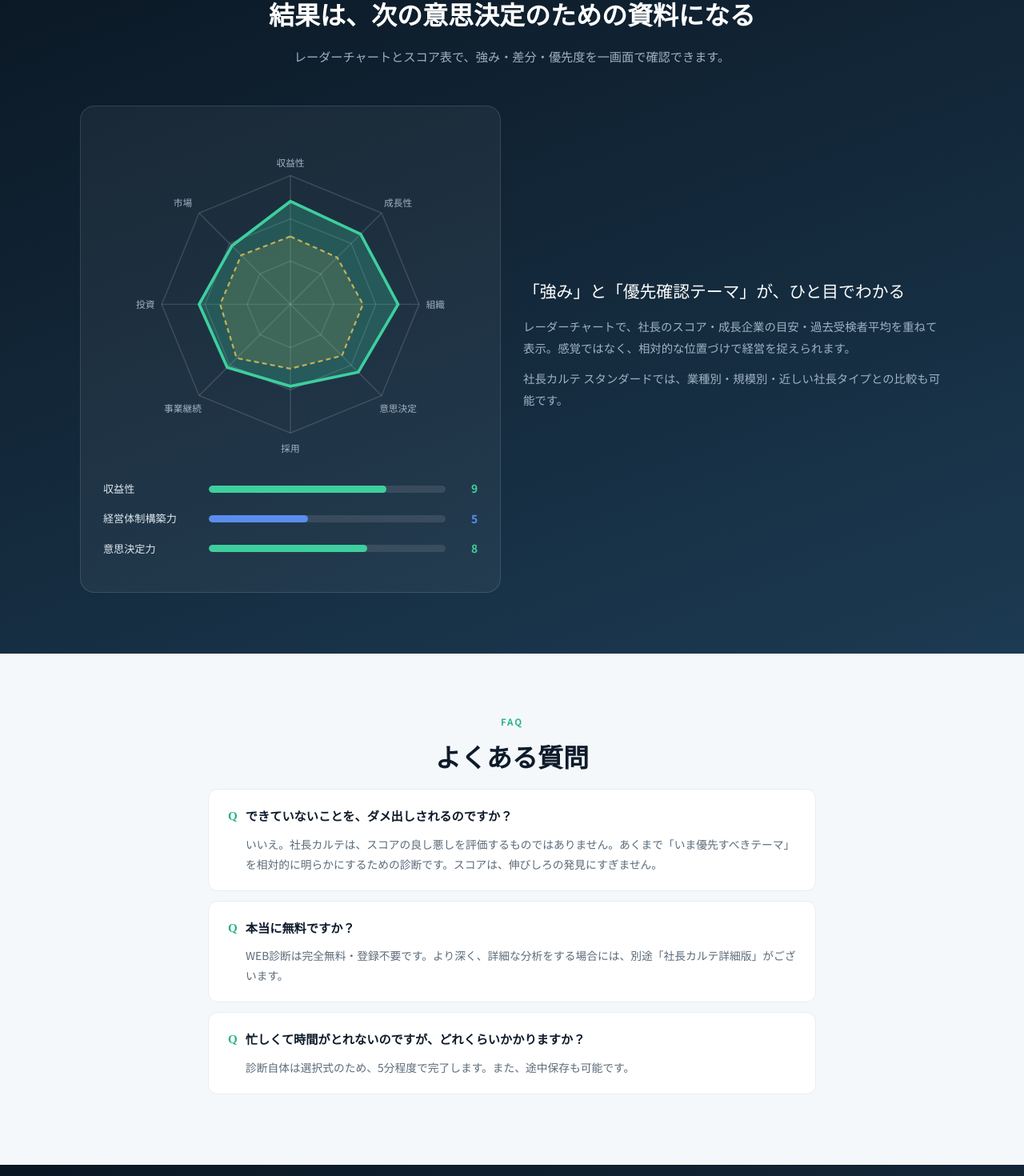
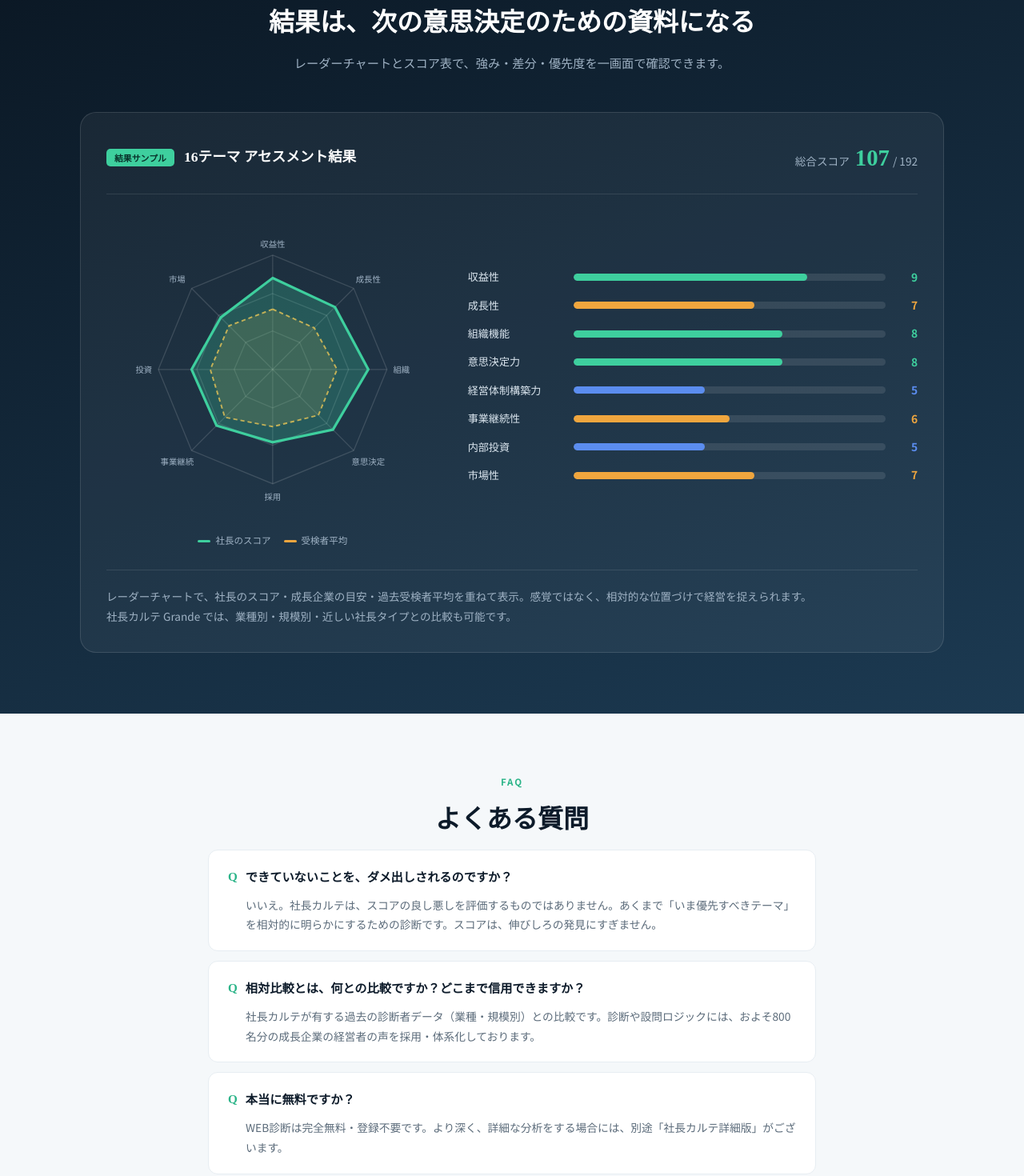
Before and after one commit to tworails-sato/shacho-karte-demo, a Next.js app: page / in a window 1280 px wide. Shown: the part 2230-3700 px from the top of the page at 80% size. Built offline with nearby package versions, Linux system fonts and the light colour scheme.

Commit message:
Update LP and add draft resume feature

```diff
--- a/app/page.tsx
+++ b/app/page.tsx
@@ -1,12 +1,5 @@
 import Image from "next/image";
 import Link from "next/link";
-
-const flowSteps = [
-  { step: "STEP 01", icon: "📝", title: "基本情報を入力" },
-  { step: "STEP 02", icon: "✅", title: "設問48問に回答" },
-  { step: "STEP 03", icon: "📊", title: "結果画面で強み・課題を確認" },
-  { step: "STEP 04", icon: "💡", title: "個別解説を申し込み" }
-] as const;
 
 const features = [
   {
@@ -28,22 +21,6 @@ const features = [
     number: "04",
     title: "対話と支援の入口になる",
     body: "結果を共通言語にして、経営者・幹部・支援者との対話を具体的な次の一手につなげます。"
-  }
-] as const;
-
-const faqs = [
-  {
-    question: "できていないことを、ダメ出しされるのですか？",
-    answer:
-      "いいえ。社長カルテは、スコアの良し悪しを評価するものではありません。あくまで「いま優先すべきテーマ」を相対的に明らかにするための診断です。スコアは、伸びしろの発見にすぎません。"
-  },
-  {
-    question: "本当に無料ですか？",
-    answer: "WEB診断は完全無料・登録不要です。より深く、詳細な分析をする場合には、別途「社長カルテ詳細版」がございます。"
-  },
-  {
-    question: "忙しくて時間がとれないのですが、どれくらいかかりますか？",
-    answer: "診断自体は選択式のため、5分程度で完了します。また、途中保存も可能です。"
   }
 ] as const;
 
@@ -198,7 +175,8 @@ export default function HomePage() {
         .flow{display:grid;grid-template-columns:repeat(4,1fr);gap:18px;}
         .flow-step{background:var(--paper);border:1px solid var(--line);border-radius:14px;padding:26px 20px;text-align:center;position:relative;}
         .flow-num{font-size:0.68rem;font-weight:700;letter-spacing:0.1em;color:var(--mint-deep);margin-bottom:14px;}
-        .flow-ic{width:46px;height:46px;margin:0 auto 14px;border-radius:12px;background:rgba(62,207,158,0.1);display:flex;align-items:center;justify-content:center;font-size:1.3rem;}
+        .flow-ic{width:52px;height:52px;margin:0 auto 16px;border-radius:14px;background:rgba(62,207,158,0.1);display:flex;align-items:center;justify-content:center;}
+        .flow-ic svg{width:26px;height:26px;}
         .flow-h{font-size:0.95rem;font-weight:700;color:var(--ink);line-height:1.5;}
 
         .feat{display:grid;grid-template-columns:1fr 1fr;gap:20px;}
@@ -209,13 +187,25 @@ export default function HomePage() {
 
         .result{display:grid;grid-template-columns:1fr 1fr;gap:28px;align-items:center;}
         .result-panel{background:rgba(255,255,255,0.05);border:1px solid rgba(255,255,255,0.12);border-radius:18px;padding:28px;}
-        .score-row{display:flex;align-items:center;gap:12px;margin-bottom:14px;}
+        .score-row{display:flex;align-items:center;gap:12px;margin-bottom:12px;}
         .score-label{width:120px;font-size:0.82rem;color:#dbe6ef;flex-shrink:0;}
         .score-bar{flex:1;height:9px;background:rgba(255,255,255,0.1);border-radius:5px;overflow:hidden;}
         .score-fill{height:100%;border-radius:5px;}
         .score-val{width:28px;text-align:right;font-weight:700;font-size:0.86rem;}
         .result-lead h3{font-family:'Noto Serif JP',serif;font-size:1.3rem;margin:0 0 14px;line-height:1.5;}
         .result-lead p{color:var(--muted-light);font-size:0.9rem;line-height:1.9;margin:0 0 10px;}
+        .result-full{background:rgba(255,255,255,0.05);border:1px solid rgba(255,255,255,0.12);border-radius:20px;padding:32px;}
+        .result-full-head{display:flex;justify-content:space-between;align-items:center;padding-bottom:20px;margin-bottom:24px;border-bottom:1px solid rgba(255,255,255,0.1);flex-wrap:wrap;gap:12px;}
+        .result-full-tag{font-size:0.68rem;color:#08312a;background:var(--mint);padding:3px 10px;border-radius:5px;margin-right:12px;font-weight:700;}
+        .result-full-ttl{font-family:'Noto Serif JP',serif;font-size:1.1rem;font-weight:700;color:#fff;}
+        .result-full-score{font-size:0.85rem;color:var(--muted-light);}
+        .result-full-score b{font-family:'Noto Serif JP',serif;font-size:1.8rem;color:var(--mint);margin:0 4px;}
+        .result-full-body{display:grid;grid-template-columns:0.85fr 1.15fr;gap:36px;align-items:center;}
+        .result-chart{display:flex;flex-direction:column;align-items:center;}
+        .result-legend{display:flex;gap:16px;margin-top:10px;font-size:0.72rem;color:var(--muted-light);}
+        .result-legend span{display:flex;align-items:center;gap:6px;}
+        .result-legend i{width:16px;height:3px;border-radius:2px;display:inline-block;}
+        .result-full-note{margin-top:26px;padding-top:20px;border-top:1px solid rgba(255,255,255,0.1);font-size:0.85rem;color:var(--muted-light);line-height:1.85;}
 
         .faq{max-width:760px;margin:0 auto;}
         .faq-item{background:var(--paper);border:1px solid var(--line);border-radius:12px;padding:20px 24px;margin-bottom:12px;}
@@ -248,6 +238,9 @@ export default function HomePage() {
           .flow{grid-template-columns:1fr 1fr;}
           .feat{grid-template-columns:1fr;}
           .result{grid-template-columns:1fr;}
+          .result-full{padding:22px 18px;}
+          .result-full-body{grid-template-columns:1fr;gap:24px;}
+          .result-chart{max-width:320px;margin:0 auto;}
           .partner-grid{grid-template-columns:1fr;}
         }
         @media(max-width:560px){
@@ -348,13 +341,10 @@ export default function HomePage() {
           <h2 className="sec-ttl">アセスメントの流れ</h2>
           <p className="sec-desc">スマートフォンからでも、経営の現在地を短時間で整理できます。</p>
           <div className="flow">
-            {flowSteps.map((item) => (
-              <div className="flow-step" key={item.step}>
-                <div className="flow-num">{item.step}</div>
-                <div className="flow-ic">{item.icon}</div>
-                <div className="flow-h">{item.title}</div>
-              </div>
-            ))}
+            <div className="flow-step"><div className="flow-num">STEP 01</div><div className="flow-ic"><svg viewBox="0 0 24 24" fill="none" stroke="#2bb488" strokeWidth="1.6" strokeLinecap="round" strokeLinejoin="round"><path d="M12 20h9" /><path d="M16.5 3.5a2.1 2.1 0 0 1 3 3L7 19l-4 1 1-4Z" /></svg></div><div className="flow-h">基本情報を入力</div></div>
+            <div className="flow-step"><div className="flow-num">STEP 02</div><div className="flow-ic"><svg viewBox="0 0 24 24" fill="none" stroke="#2bb488" strokeWidth="1.6" strokeLinecap="round" strokeLinejoin="round"><path d="M9 5H7a2 2 0 0 0-2 2v12a2 2 0 0 0 2 2h10a2 2 0 0 0 2-2V7a2 2 0 0 0-2-2h-2" /><rect x="9" y="3" width="6" height="4" rx="1" /><path d="m9 14 2 2 4-4" /></svg></div><div className="flow-h">設問48問に回答</div></div>
+            <div className="flow-step"><div className="flow-num">STEP 03</div><div className="flow-ic"><svg viewBox="0 0 24 24" fill="none" stroke="#2bb488" strokeWidth="1.6" strokeLinecap="round" strokeLinejoin="round"><path d="M3 3v18h18" /><rect x="7" y="12" width="3" height="5" /><rect x="12" y="8" width="3" height="9" /><rect x="17" y="5" width="3" height="12" /></svg></div><div className="flow-h">結果画面で強み・課題を確認</div></div>
+            <div className="flow-step"><div className="flow-num">STEP 04</div><div className="flow-ic"><svg viewBox="0 0 24 24" fill="none" stroke="#2bb488" strokeWidth="1.6" strokeLinecap="round" strokeLinejoin="round"><path d="M21 15a2 2 0 0 1-2 2H7l-4 4V5a2 2 0 0 1 2-2h14a2 2 0 0 1 2 2Z" /><path d="M8 9h8" /><path d="M8 13h5" /></svg></div><div className="flow-h">個別解説を申し込み</div></div>
           </div>
         </div>
       </section>
@@ -383,30 +373,47 @@ export default function HomePage() {
           <div className="eyebrow">RESULT SAMPLE</div>
           <h2 className="sec-ttl">結果は、次の意思決定のための資料になる</h2>
           <p className="sec-desc">レーダーチャートとスコア表で、強み・差分・優先度を一画面で確認できます。</p>
-          <div className="result">
-            <div className="result-panel">
-              <RadarSample dark />
-              <div className="score-row">
-                <span className="score-label">収益性</span>
-                <div className="score-bar"><div className="score-fill" style={{ width: "75%", background: "var(--high)" }} /></div>
-                <span className="score-val" style={{ color: "var(--high)" }}>9</span>
+          <div className="result-full">
+            <div className="result-full-head">
+              <div><span className="result-full-tag">結果サンプル</span><span className="result-full-ttl">16テーマ アセスメント結果</span></div>
+              <div className="result-full-score">総合スコア <b>107</b><span>/ 192</span></div>
+            </div>
+            <div className="result-full-body">
+              <div className="result-chart">
+                <svg viewBox="0 0 320 300" style={{ width: "100%", height: "auto" }}>
+                  <g transform="translate(160,150)">
+                    <polygon points="0,-110 78,-78 110,0 78,78 0,110 -78,78 -110,0 -78,-78" fill="none" stroke="rgba(255,255,255,0.14)" strokeWidth="1" />
+                    <polygon points="0,-73 52,-52 73,0 52,52 0,73 -52,52 -73,0 -52,-52" fill="none" stroke="rgba(255,255,255,0.14)" strokeWidth="1" />
+                    <polygon points="0,-37 26,-26 37,0 26,26 0,37 -26,26 -37,0 -26,-26" fill="none" stroke="rgba(255,255,255,0.14)" strokeWidth="1" />
+                    <g stroke="rgba(255,255,255,0.14)" strokeWidth="1">
+                      <line x1="0" y1="0" x2="0" y2="-110" /><line x1="0" y1="0" x2="78" y2="-78" /><line x1="0" y1="0" x2="110" y2="0" /><line x1="0" y1="0" x2="78" y2="78" />
+                      <line x1="0" y1="0" x2="0" y2="110" /><line x1="0" y1="0" x2="-78" y2="78" /><line x1="0" y1="0" x2="-110" y2="0" /><line x1="0" y1="0" x2="-78" y2="-78" />
+                    </g>
+                    <polygon points="0,-58 40,-40 62,0 44,44 0,55 -46,46 -60,0 -42,-42" fill="rgba(240,166,62,0.15)" stroke="#f0a63e" strokeWidth="1.5" strokeDasharray="4 3" />
+                    <polygon points="0,-88 60,-60 92,0 58,58 0,70 -54,54 -78,0 -50,-50" fill="rgba(62,207,158,0.25)" stroke="#3ecf9e" strokeWidth="2.5" />
+                    <g fontSize="8" fill="#9fb2c4" textAnchor="middle" fontFamily="Noto Sans JP">
+                      <text x="0" y="-118">収益性</text><text x="92" y="-84">成長性</text><text x="124" y="3">組織</text><text x="92" y="92">意思決定</text>
+                      <text x="0" y="126">採用</text><text x="-92" y="92">事業継続</text><text x="-124" y="3">投資</text><text x="-92" y="-84">市場</text>
+                    </g>
+                  </g>
+                </svg>
+                <div className="result-legend">
+                  <span><i style={{ background: "#3ecf9e" }} />社長のスコア</span>
+                  <span><i style={{ background: "#f0a63e", borderStyle: "dashed" }} />受検者平均</span>
+                </div>
               </div>
-              <div className="score-row">
-                <span className="score-label">経営体制構築力</span>
-                <div className="score-bar"><div className="score-fill" style={{ width: "42%", background: "var(--low)" }} /></div>
-                <span className="score-val" style={{ color: "var(--low)" }}>5</span>
-              </div>
-              <div className="score-row">
-                <span className="score-label">意思決定力</span>
-                <div className="score-bar"><div className="score-fill" style={{ width: "67%", background: "var(--high)" }} /></div>
-                <span className="score-val" style={{ color: "var(--high)" }}>8</span>
+              <div className="result-scores">
+                <div className="score-row"><span className="score-label">収益性</span><div className="score-bar"><div className="score-fill" style={{ width: "75%", background: "var(--high)" }} /></div><span className="score-val" style={{ color: "var(--high)" }}>9</span></div>
+                <div className="score-row"><span className="score-label">成長性</span><div className="score-bar"><div className="score-fill" style={{ width: "58%", background: "var(--mid)" }} /></div><span className="score-val" style={{ color: "var(--mid)" }}>7</span></div>
+                <div className="score-row"><span className="score-label">組織機能</span><div className="score-bar"><div className="score-fill" style={{ width: "67%", background: "var(--high)" }} /></div><span className="score-val" style={{ color: "var(--high)" }}>8</span></div>
+                <div className="score-row"><span className="score-label">意思決定力</span><div className="score-bar"><div className="score-fill" style={{ width: "67%", background: "var(--high)" }} /></div><span className="score-val" style={{ color: "var(--high)" }}>8</span></div>
+                <div className="score-row"><span className="score-label">経営体制構築力</span><div className="score-bar"><div className="score-fill" style={{ width: "42%", background: "var(--low)" }} /></div><span className="score-val" style={{ color: "var(--low)" }}>5</span></div>
+                <div className="score-row"><span className="score-label">事業継続性</span><div className="score-bar"><div className="score-fill" style={{ width: "50%", background: "var(--mid)" }} /></div><span className="score-val" style={{ color: "var(--mid)" }}>6</span></div>
+                <div className="score-row"><span className="score-label">内部投資</span><div className="score-bar"><div className="score-fill" style={{ width: "42%", background: "var(--low)" }} /></div><span className="score-val" style={{ color: "var(--low)" }}>5</span></div>
+                <div className="score-row"><span className="score-label">市場性</span><div className="score-bar"><div className="score-fill" style={{ width: "58%", background: "var(--mid)" }} /></div><span className="score-val" style={{ color: "var(--mid)" }}>7</span></div>
               </div>
             </div>
-            <div className="result-lead">
-              <h3>「強み」と「優先確認テーマ」が、ひと目でわかる</h3>
-              <p>レーダーチャートで、社長のスコア・成長企業の目安・過去受検者平均を重ねて表示。感覚ではなく、相対的な位置づけで経営を捉えられます。</p>
-              <p>社長カルテ スタンダードでは、業種別・規模別・近しい社長タイプとの比較も可能です。</p>
-            </div>
+            <p className="result-full-note">レーダーチャートで、社長のスコア・成長企業の目安・過去受検者平均を重ねて表示。感覚ではなく、相対的な位置づけで経営を捉えられます。<br />社長カルテ Grande では、業種別・規模別・近しい社長タイプとの比較も可能です。</p>
           </div>
         </div>
       </section>
@@ -416,12 +423,12 @@ export default function HomePage() {
           <div className="eyebrow">FAQ</div>
           <h2 className="sec-ttl">よくある質問</h2>
           <div className="faq">
-            {faqs.map((faq) => (
-              <div className="faq-item" key={faq.question}>
-                <div className="faq-q">{faq.question}</div>
-                <div className="faq-a">{faq.answer}</div>
-              </div>
-            ))}
+            <div className="faq-item"><div className="faq-q">できていないことを、ダメ出しされるのですか？</div><div className="faq-a">いいえ。社長カルテは、スコアの良し悪しを評価するものではありません。あくまで「いま優先すべきテーマ」を相対的に明らかにするための診断です。スコアは、伸びしろの発見にすぎません。</div></div>
+            <div className="faq-item"><div className="faq-q">相対比較とは、何との比較ですか？どこまで信用できますか？</div><div className="faq-a">社長カルテが有する過去の診断者データ（業種・規模別）との比較です。診断や設問ロジックには、およそ800名分の成長企業の経営者の声を採用・体系化しております。</div></div>
+            <div className="faq-item"><div className="faq-q">本当に無料ですか？</div><div className="faq-a">WEB診断は完全無料・登録不要です。より深く、詳細な分析をする場合には、別途「社長カルテ詳細版」がございます。</div></div>
+            <div className="faq-item"><div className="faq-q">社長以外でも受検は可能ですか？</div><div className="faq-a">可能です。ただし経営者専用の設問が中心となりますので、精度の高い結果をお返しするのが難しい場合がございます。</div></div>
+            <div className="faq-item"><div className="faq-q">忙しくて時間がとれないのですが、どれくらいかかりますか？</div><div className="faq-a">診断自体は選択式のため、5分程度で完了します。また、途中保存も可能です。</div></div>
+            <div className="faq-item"><div className="faq-q">自分の顧客や知り合いに紹介したいのですが、大丈夫ですか？</div><div className="faq-a">はい、可能です。ご自身のビジネスに活用したいという場合は、<a href="#partner" style={{ color: "var(--mint-deep)", fontWeight: 700 }}>社長カルテ Partners</a> もあわせてご覧ください。</div></div>
           </div>
         </div>
       </section>
```
